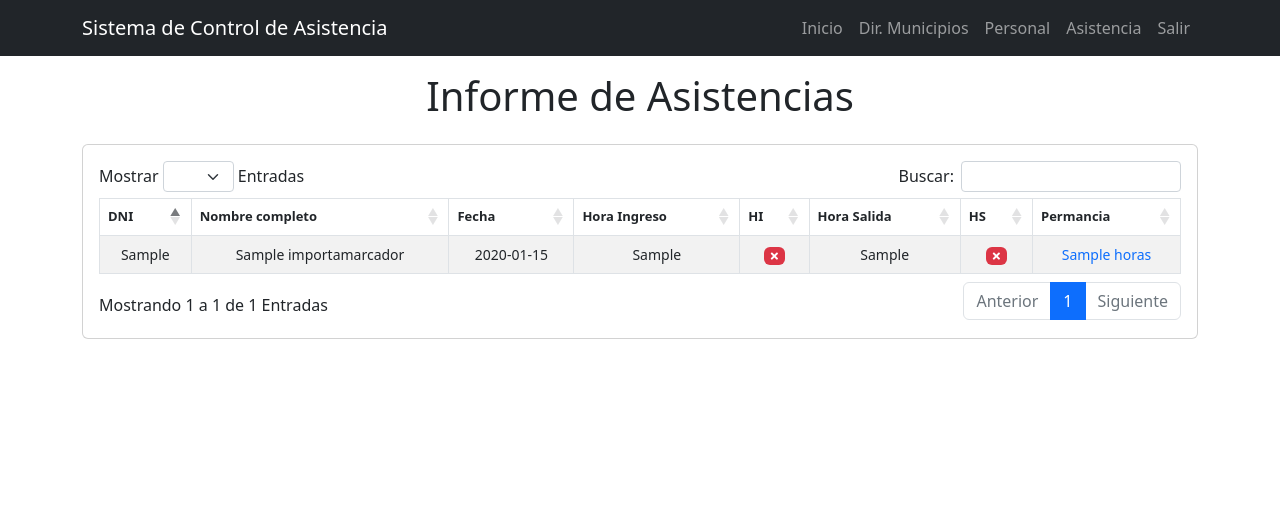
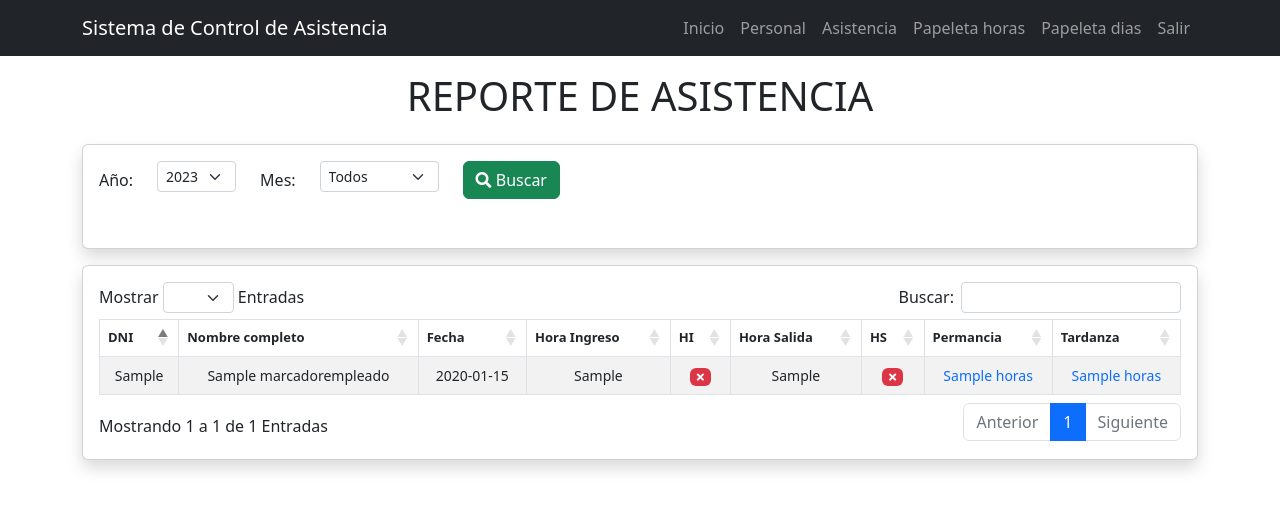
Before and after one commit to veronny/control_asistencia, a Django app: page /asistencia/ in a window 1280 px wide. Shown: the top 510 px of the page. Run offline with Django 4.2, Linux system fonts and the light colour scheme; a user stored in the database is signed in; tables that the repository leaves empty hold one stand-in row (values such as "Sample post"); some libraries are stand-ins or nearby versions.

```diff
--- a/filiacion/models.py
+++ b/filiacion/models.py
@@ -1,4 +1,5 @@
 from django.db import models
+from django.contrib.auth.models import User
 class Red(models.Model):
     nombre_red = models.CharField(max_length=100, default="", null=True, blank=True)
     cod_red = models.CharField(max_length=10, default="", null=True, blank=True)
@@ -269,3 +270,20 @@ class ImportaMarcador(models.Model):
 
     def __str__(self):
         return self.DNI
+
+class MarcadorEmpleado(models.Model):
+    DNI = models.CharField(max_length=100,null=True, blank=True)
+    documento_identidad = models.CharField(max_length=100,null=True, blank=True)
+    nombre_completo = models.CharField(max_length=205,null=True, blank=True)
+    nombre_completo2 = models.CharField(max_length=200,null=True, blank=True)
+    fecha = models.CharField(max_length=100,null=True, blank=True)
+    hora_ingreso_marcador = models.CharField(max_length=100,null=True, blank=True)
+    hora_salida_marcador = models.CharField(max_length=100,null=True, blank=True)
+    anio = models.CharField(max_length=100,null=True, blank=True)
+    mes = models.CharField(max_length=100,null=True, blank=True)
+    dia = models.CharField(max_length=100,null=True, blank=True)
+    Duracion = models.CharField(max_length=100,null=True, blank=True)
+    user = models.ForeignKey(User, on_delete=models.CASCADE,null=True, blank=True)
+
+    def __str__(self):
+        return self.DNI
--- a/filiacion/templates/_navbar.html
+++ b/filiacion/templates/_navbar.html
@@ -12,13 +12,16 @@
         </li>
         {% if user.is_authenticated %}
           <li class="nav-item">
-            <a href="/filiacion" class="nav-link">Dir. Municipios</a>
-          </li>
-          <li class="nav-item">
             <a href="/filiacion" class="nav-link">Personal</a>
           </li>
           <li class="nav-item">
-            <a href="#" class="nav-link">Asistencia</a>
+            <a href="/asistencia" class="nav-link">Asistencia</a>
+          </li>
+          <li class="nav-item">
+            <a href="#" class="nav-link">Papeleta horas</a>
+          </li>
+          <li class="nav-item">
+            <a href="#" class="nav-link">Papeleta dias</a>
           </li>
           <li class="nav-item">
             <a href="/logout" class="nav-link">Salir</a>
--- a/filiacion/templates/asistencia/asistencia.html
+++ b/filiacion/templates/asistencia/asistencia.html
@@ -2,10 +2,47 @@
 {% block content %}
 
 <main class="container">
-    <div class="display-1 text-center py-3">
-      <h1>Informe de Asistencias</h1>
-    </div>
-  <section class="card card-body">
+  <div class="display-1 text-center py-3">
+    <h1>REPORTE DE ASISTENCIA</h1>
+  </div>
+  <section class = "collapse show card card-body shadow mb-3">
+    <form class = "form-inline mb-2" method="GET" enctype="multipart/form-data">
+      <div class="mb-3 row">
+        <label class="form-inline col-auto col-form-label mb-2" for="anio">Año:</label>
+        <div class="form-inline col-auto">
+          <select class="form-select form-select-sm" aria-label="anio" name="anio" id="anio">
+            <option value="2023">2023</option>
+            {% for y in anio %}
+              <option value="{{ y }}" {% if request.GET.anio == y %}selected{% endif %}>{{ y }}</option>
+            {% endfor %}
+          </select>
+        </div>
+        <label class="form-inline col-auto col-form-label mb-2" for="mes">Mes:</label>
+        <div class="form-inline col-auto mb-2">
+          <select class="form-select form-select-sm mb-2" aria-label="mes" name="mes" id="mes">
+            <option value="">Todos</option>
+            <option value="1" {% if request.GET.mes == '1' %} selected {% endif %}>Enero</option>
+            <option value="2" {% if request.GET.mes == '2' %} selected {% endif %}>Febrero</option>
+            <option value="3" {% if request.GET.mes == '3' %} selected {% endif %}>Marzo</option>
+            <option value="4" {% if request.GET.mes == '4' %} selected {% endif %}>Abril</option>
+            <option value="5" {% if request.GET.mes == '5' %} selected {% endif %}>Mayo</option>
+            <option value="6" {% if request.GET.mes == '6' %} selected {% endif %}>Junio</option>
+            <option value="7" {% if request.GET.mes == '7' %} selected {% endif %}>Julio</option>
+            <option value="8" {% if request.GET.mes == '8' %} selected {% endif %}>Agosto</option>
+            <option value="9" {% if request.GET.mes == '9' %} selected {% endif %}>Setiembre</option>
+            <option value="10" {% if request.GET.mes == '10' %} selected {% endif %}>Octubre</option>
+            <option value="11" {% if request.GET.mes == '11' %} selected {% endif %}>Noviembre</option>
+            <option value="12" {% if request.GET.mes == '12' %} selected {% endif %}>Diciembre</option>
+          </select>
+        </div>
+        <div class="form-inline col-auto">
+          <button type="submit" class="btn btn-success mb-2"><i class="fas fa-search"></i> Buscar</button>
+        </div>
+      </div>
+    </form>
+  </section>
+
+  <section class="card card-body shadow mb-4">
     <!--
     <div class="row">
       <div class="col-md-6 py-2">
@@ -28,6 +65,7 @@
               <th>Hora Salida</th>
               <th>HS</th>
               <th>Permancia</th>
+              <th>Tardanza</th>
             </tr>
           </thead>
           <tbody class="text-center" style="font-size: 14px;" >
@@ -59,6 +97,7 @@
                 {% endif %}
                 </td>
                 <td class="text-primary">{{ asistencia.Duracion }} horas</td>
+                <td class="text-primary">{{ asistencia.Duracion }} horas</td>
 
               </tr>
             {% endfor %}
--- a/filiacion/views.py
+++ b/filiacion/views.py
@@ -9,7 +9,7 @@ from django.core.files.storage import FileSystemStorage
 
 # Create your views here.
 from .forms import FiliacionForm
-from .models import Filiacion, Empleado, ImportaMarcador
+from .models import Filiacion, Empleado, ImportaMarcador,User, MarcadorEmpleado
 
 def home(request):
     return render(request, 'home.html')
@@ -112,9 +112,15 @@ def signup(request):
 # ----- ASISTENCIA --------------------
 @login_required
 def listar_asistencias(request):
-    asistencias = ImportaMarcador.objects.all().order_by('DNI')
-
+    # Obtener el filtro de mes y año del parámetro GET
+    anio = request.GET.get('anio', None)
+    mes = request.GET.get('mes', None)
+    # Obtener todas las marcaciones o filtrar por mes/año
+    if mes and anio:
+        asistencias = MarcadorEmpleado.objects.filter(anio=anio,mes=mes,user=request.user).order_by('DNI', 'fecha','anio','mes')
+    else:
+        asistencias = MarcadorEmpleado.objects.filter(user=request.user).order_by('DNI', 'fecha','anio','mes')
     context = {
                 'asistencias': asistencias,
-                }
+            }
     return render(request, 'asistencia/asistencia.html', context)
--- a/gestante/urls.py
+++ b/gestante/urls.py
@@ -22,7 +22,7 @@ urlpatterns = [
     path('filiacion/<int:filiacion_id>/delete', views.delete_filiacion, name='delete_filiacion'),
     # asistencia
     path('asistencia/', views.listar_asistencias, name='listar_asistencias'),
-
+    #
 ] + static(settings.STATIC_URL, document_root=settings.STATIC_ROOT)
 
 if settings.DEBUG:
```
Also changed, not shown: filiacion/admin.py (+28 -1 lines), filiacion/templates/home.html (+5 -5 lines), transferir_marcacion.py (added, +21 -0 lines), filiacion/migrations/0018_marcadorempleado.py (added), filiacion/migrations/0019_marcadorempleado_user.py (added), 1 other file.
